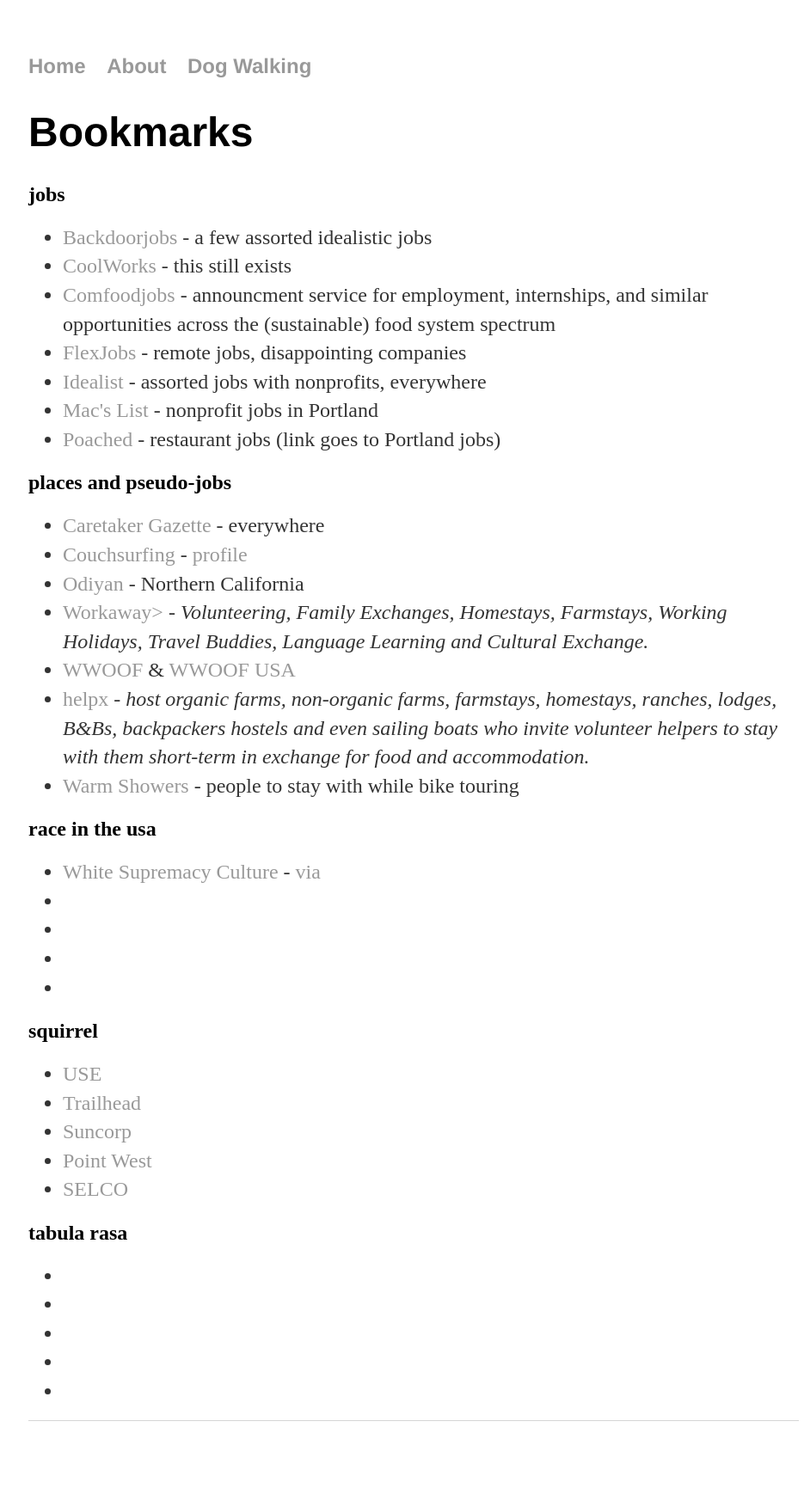
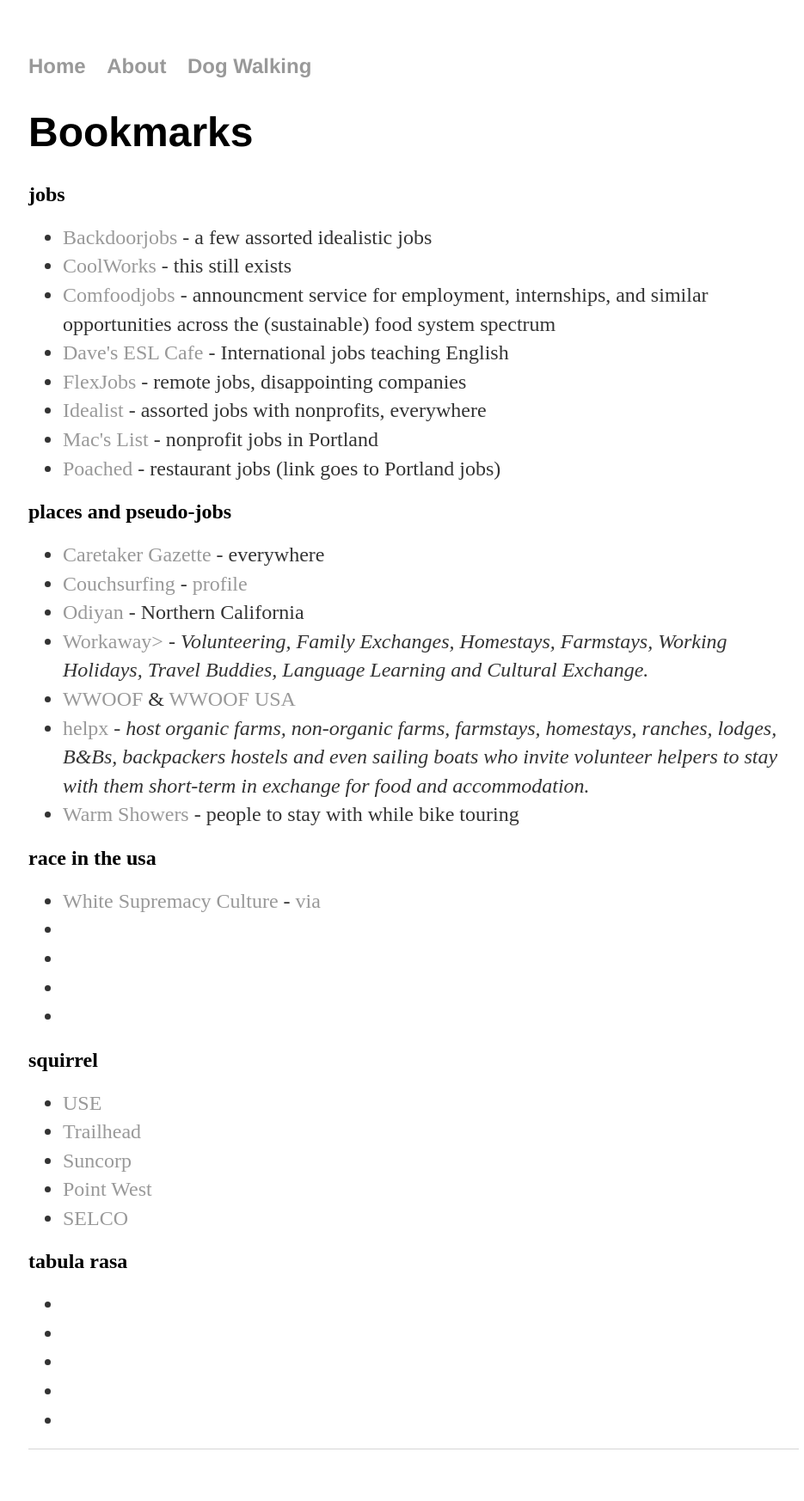
Before and after one commit to aniola/aniola.github.io, a Jekyll site: the page bookmarks.html, which Jekyll copies as it is, in a window 1280 px wide. Shown: the whole page at 86% size, without its empty margins (159-1094 px from the left). Built offline with Jekyll 4.4.1, drawn with Linux system fonts in a browser that asks for light colours; before the commit the page ends 1713 px from its top, so only the background shows below that.

Commit message:
added link

```diff
--- a/bookmarks.html
+++ b/bookmarks.html
@@ -26,8 +26,8 @@
 
 	<li> <a href="http://www.backdoorjobs.com/">Backdoorjobs</a> - a few assorted idealistic jobs
  	<li> <a href="https://www.coolworks.com/">CoolWorks</a> - this still exists
-<li><a href="https://elist.tufts.edu/wws/subscribe/comfoodjobs">Comfoodjobs</a> - announcment service for employment, internships, and
-similar opportunities across the (sustainable) food system spectrum
+	<li><a href="https://elist.tufts.edu/wws/subscribe/comfoodjobs">Comfoodjobs</a> - announcment service for employment, internships, and similar opportunities across the (sustainable) food system spectrum
+	<li><a href="http://www.eslcafe.com/joblist/">Dave's ESL Cafe</a> - International jobs teaching English
 	<li><a href="https://www.flexjobs.com/">FlexJobs</a> - remote jobs, disappointing companies
 	<li> <a href="https://www.idealist.org/en/">Idealist</a> - assorted jobs with nonprofits, everywhere
 	<li> <a href="https://www.macslist.org/">Mac's List</a> - nonprofit jobs in Portland
```
Lines whose indentation alone changed are shown as unchanged.
